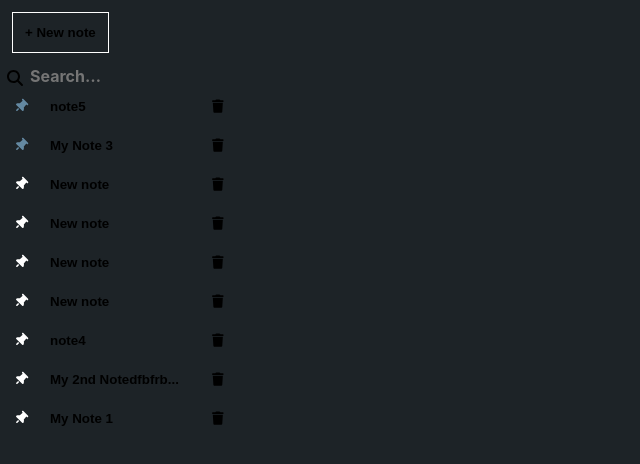
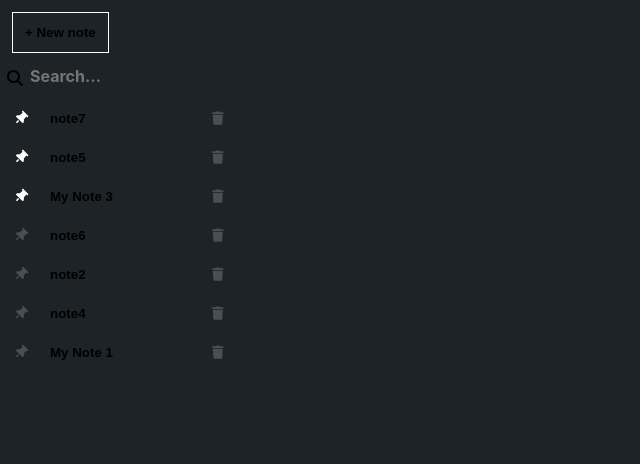
Before and after one commit to charara-code/Simple-Note, a React (Create React App) app: page / in a window 1280 px wide. Shown: the top 464 px of the page, without its empty margins (0-640 px from the left). Built offline with nearby package versions, Linux system fonts and the light colour scheme; data requests are answered from the project's data file.

Commit message:
Fix new note bug + small css changes

```diff
--- a/db.json
+++ b/db.json
@@ -6,13 +6,6 @@
       "title": "My Note 1",
       "content": "This Note srgmflkerglmrelgklemrlkgmlkergmerklglkermgklshould bregerge displayed first inrmwgm thesdklfmlkergfew;lgkel;rkkgl;ergl;e sidebar (for now)",
       "lastUpdatedAt": "2024-04-14T19:25:26.427Z"
-    },
-    {
-      "id": "1225",
-      "title": "My 2nd Notedfbfrbgbreeeeeeeeeeeeeeeeeeregergergegergerbbbbbbbbbbbbbbbbbbbbbbbbbbbbb",
-      "content": "Super awesome note !!!\n\n\nThis will now be dispdflkjnflayed first (for now)\nsksglvnsrm,nvev,m\nlrglerg;klwrmjgkerlkermgfwrgergergwlknglkwrelgef;lwe;lwl;msmv",
-      "lastUpdatedAt": "2024-04-14T19:34:06.637Z",
-      "isPinned": false
     },
     {
       "id": "cebf",
@@ -36,32 +29,25 @@
       "isPinned": true
     },
     {
-      "id": "63e9",
-      "title": "New note",
+      "id": "5262",
+      "title": "note2",
       "content": "",
-      "lastUpdatedAt": "2024-04-14T19:34:28.294Z",
+      "lastUpdatedAt": "2024-04-14T20:06:04.880Z",
       "isPinned": false
     },
     {
-      "id": "a26a",
-      "title": "New note",
+      "id": "553e",
+      "title": "note6",
       "content": "",
-      "lastUpdatedAt": "2024-04-14T19:34:32.325Z",
+      "lastUpdatedAt": "2024-04-14T20:12:05.543Z",
       "isPinned": false
     },
     {
-      "id": "8334",
-      "title": "New note",
-      "content": "",
-      "lastUpdatedAt": "2024-04-14T19:34:35.591Z",
-      "isPinned": false
-    },
-    {
-      "id": "10da",
-      "title": "New note",
-      "content": "",
-      "lastUpdatedAt": "2024-04-14T19:38:00.182Z",
-      "isPinned": false
+      "id": "b1a6",
+      "title": "note7",
+      "content": "srgergeg",
+      "lastUpdatedAt": "2024-04-14T20:12:47.194Z",
+      "isPinned": true
     }
   ],
   "profile": {
--- a/src/App.css
+++ b/src/App.css
@@ -110,14 +110,24 @@
 }
 
 .Delete-button:hover {
-  background-color: rgb(60, 60, 60);
+  background-color: rgb(60, 60, 60,);
   border-radius: 20%;
+}
+
+.Delete-button:hover > .Trashcan-icon {
+  color: rgb(255, 255, 255);
+
+}
+
+.Trashcan-icon {
+  color: rgba(255, 255, 255, 0.2);
 }
 
 .Search-wrapper {
   display: flex;
   align-items: center;
   position: relative;
+  padding-bottom: 12px;
 }
 
 .Search-icon {
@@ -156,15 +166,23 @@
 .Pin-button:hover {
   background-color: rgb(60, 60, 60);
   border-radius: 20%;
+
+}
+
+.Pin-button:hover > .Pin-icon-unpinned {
+  color: rgba(255, 255, 255, 1);
+  transform: rotate(45deg);
 }
 
 .Pin-icon-unpinned {
 
-  color: white;
+  color: rgba(255, 255, 255, 0.2);
   transform: rotate(45deg);
 }
 
+
+
 .Pin-icon-pinned {
-  color: rgb(100, 137, 162);
+  color: rgb(255, 255, 255);
   transform: rotate(45deg);
 }
--- a/src/App.js
+++ b/src/App.js
@@ -49,10 +49,11 @@ function App() {
       }),
     });
     const newNote = await response.json();
-    setNotes(notes => [newNote, ...notes]);
+    const updatedNotes = [...notes, newNote];
+    updatedNotes.sort((a, b) => b.isPinned - a.isPinned || new Date(b.lastUpdatedAt) - new Date(a.lastUpdatedAt));
+    setNotes(updatedNotes);
     setSelectedNoteId(newNote.id);
     setSelectedNote(newNote);
-    setNotes(notes.sort((a, b) => b.isPinned - a.isPinned || new Date(b.lastUpdatedAt) - new Date(a.lastUpdatedAt)));
   };
 
   useEffect(() => {
@@ -66,6 +67,8 @@ function App() {
       setSelectedNote(note);
     }
   }, [notes, selectedNoteId]);
+
+
 
 
 
@@ -94,6 +97,8 @@ function App() {
     const savedNote = await response.json();
     const updatedNotes = notes.map((note) => (note.id === savedNote.id ? savedNote : note));
     setNotes([...updatedNotes.sort((a, b) => b.isPinned - a.isPinned || new Date(b.lastUpdatedAt) - new Date(a.lastUpdatedAt))]);
+    setSelectedNoteId(savedNote.id);
+    setSelectedNote(savedNote);
     setIsSaving(false);
 };
 
@@ -127,9 +132,7 @@ function App() {
   };
 
   const sortNotes = async () => {
-    setNotes(notes.sort((a, b) => b.isPinned - a.isPinned || new Date(b.lastUpdatedAt) - new Date(a.lastUpdatedAt)));
-    // for each note, check if it is pinned
-    // if it is pinned, pass the note id to the pinNote function
+    setNotes(prevNotes => [...prevNotes].sort((a, b) => b.isPinned - a.isPinned || new Date(b.lastUpdatedAt) - new Date(a.lastUpdatedAt)));
 
   };
 
@@ -186,7 +189,6 @@ function App() {
             </button>
             <button
               className="Pin-button"
-              id={note.id}
               onClick={(event) => {
                 event.stopPropagation(); // Prevent the note button's onClick from being called
                 togglePin(note.id);
@@ -203,7 +205,7 @@ function App() {
                 deleteNote(note.id);
               }}
             >
-              <FontAwesomeIcon icon={faTrash} />
+              <FontAwesomeIcon icon={faTrash} className="Trashcan-icon"/>
             </button>
           </div>
           ))}
```
